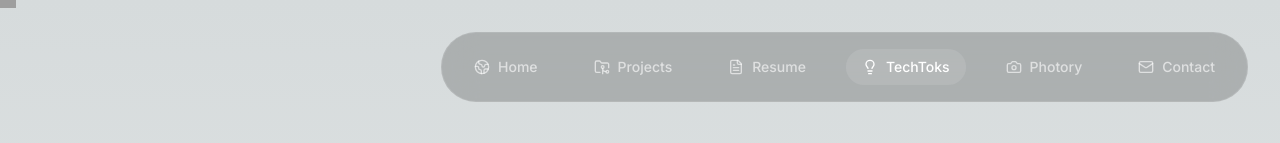
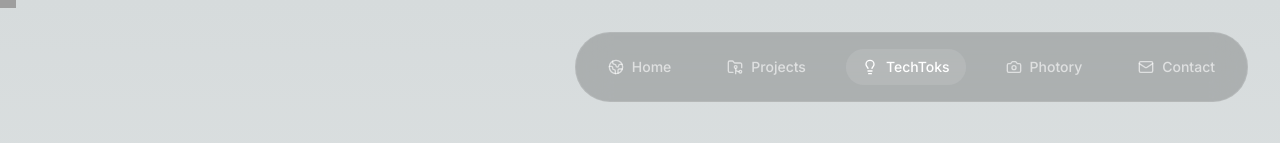
Before and after one commit to Uriyo/me, a Next.js app: page /blog in a window 1280 px wide. Shown: the top 143 px of the page. Built offline with nearby package versions, Linux system fonts and the light colour scheme; grey boxes are pictures that could not be loaded.

Commit message:
Update constants.ts

```diff
--- a/public/constants.ts
+++ b/public/constants.ts
@@ -529,11 +529,11 @@ export const navItems = [
     name: "Projects",
     icon: FolderGit2,
   },
-  {
-    path: "/resume",
-    name: "Resume",
-    icon: FileText,
-  },
+  // {
+  //   path: "/resume",
+  //   name: "Resume",
+  //   icon: FileText,
+  // },
   {
     path: "/blog",
     name: "TechToks",
```
